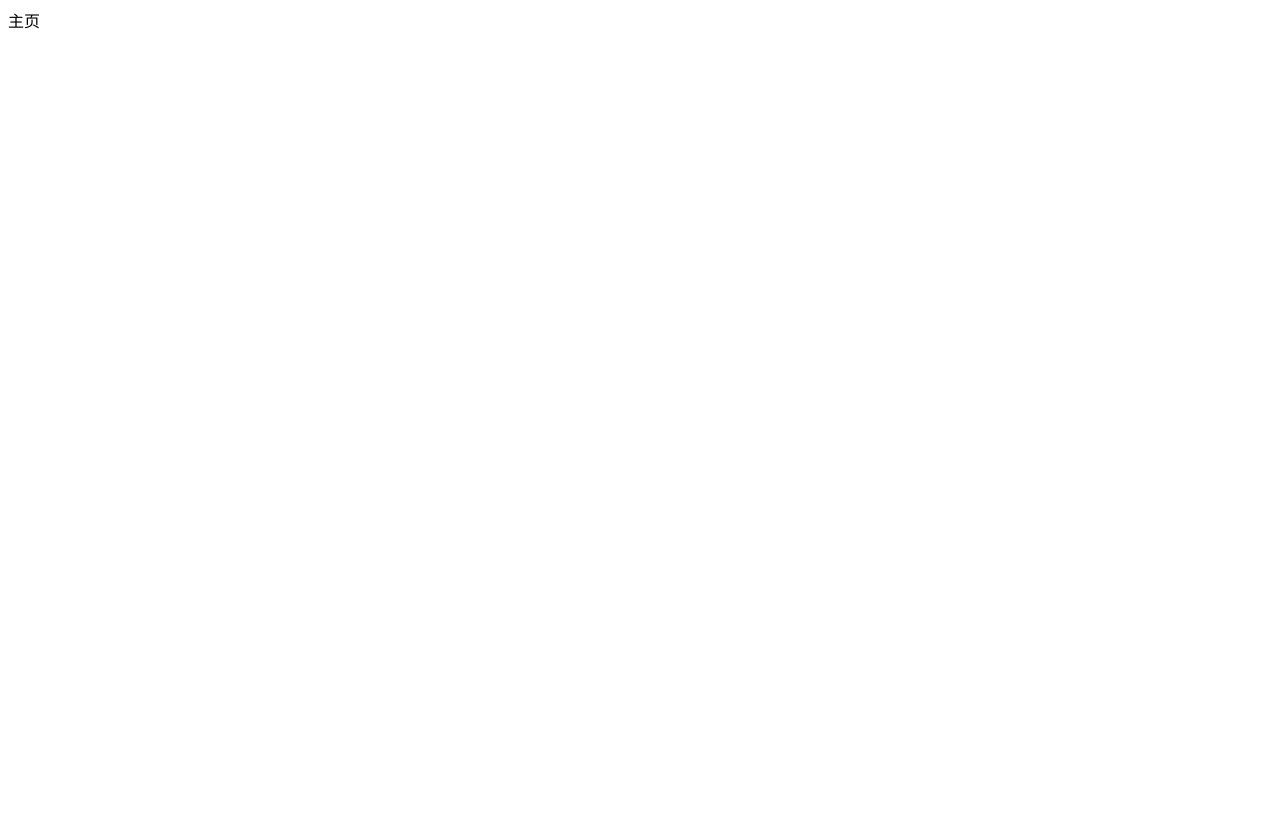
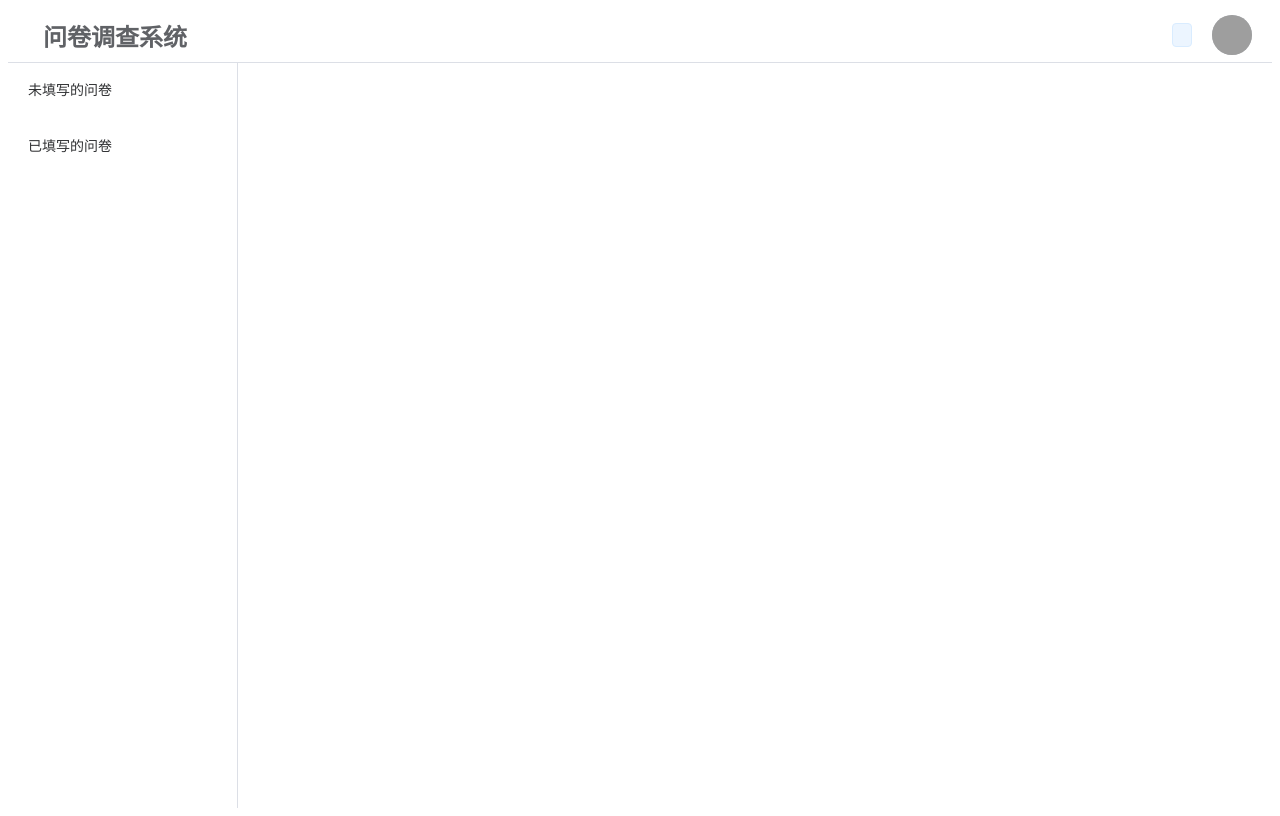
Before and after one commit to PwwwLe/EasySurvey-frontend, a Vue app: page /index in a window 1280 px wide. Built offline with nearby package versions, Linux system fonts and the light colour scheme; grey boxes are pictures that could not be loaded.

Commit message:
完成主页框架搭建

```diff
--- a/src/main.js
+++ b/src/main.js
@@ -8,6 +8,9 @@ import ECharts from 'vue-echarts';
 import { createPinia } from "pinia";
 import 'element-plus/theme-chalk/dark/css-vars.css'
 
+import ElementPlus from 'element-plus';
+import 'element-plus/dist/index.css'
+
 //createApp(App).mount('#app')
 
 axios.defaults.baseURL = "http://localhost:8080"
@@ -16,6 +19,7 @@ const app = createApp(App)
 
 app.use(createPinia())
 app.use(router)
+app.use(ElementPlus)
 
 router.beforeEach((to, from, next) => {
     /* 路由发生变化修改页面title */
--- a/src/router/index.js
+++ b/src/router/index.js
@@ -22,7 +22,27 @@ const router = createRouter({
             meta: {
                 // 页面标题title
                 title: '首页-问卷调查系统'
-            }
+            },
+            children: [
+                {
+                    path: 'completedQuestionnaire',
+                    name: 'completedQuestionnaire',
+                    meta: {
+                        // 页面标题title
+                        title: '已填写的问卷-问卷调查系统'
+                    },
+                    component: () => import('@/views/questionnaire/completedQuestionnaire.vue')
+                },
+                {
+                    path: 'unfilledQuestionnaire',
+                    name: 'unfilledQuestionnaire',
+                    meta: {
+                        // 页面标题title
+                        title: '未填写的问卷-问卷调查系统'
+                    },
+                    component: () => import('@/views/questionnaire/unfilledQuestionnaire.vue'),
+                },
+            ]
         }
     ]
 })
--- a/src/views/IndexView.vue
+++ b/src/views/IndexView.vue
@@ -1,9 +1,127 @@
 <script setup>
+
+import { logout, get } from "@/net";
+import { ref } from "vue";
+import router from "@/router";
+import { useStore } from "@/store";
+import { Location, Memo, Setting } from "@element-plus/icons-vue";
+
+const store = useStore()
+const loading = ref(true)
+
+// get('/api/account/info', (data) => {
+//     //这里使用pinia持久化数据
+//     store.user = data
+//     loading.value = false;
+// })
+
+// function userLogout() {
+//     logout(() => router.push('/'))
+// }
 
 </script>
 
 <template>
-    主页
+    <el-container style="height: 100%">
+        <el-header class="main-container-header">
+            <el-text tag="b" style="margin-left: 15px; font-size: x-large">问卷调查系统</el-text>
+            <div style="flex: 1" class="user-info">
+                <div class="profile">
+                    <div>{{ store.user.name }}<el-tag>{{ store.user.role }}</el-tag></div>
+                    <div>{{ store.user.email }}</div>
+                </div>
+                <el-avatar :src="store.avatarUrl"></el-avatar>
+            </div>
+        </el-header>
+
+        <el-container>
+            <el-aside width="230px" class="sidebar">
+                <el-menu style="height: 100%" router :default-active="$route.path">
+                    <template #title>
+                        <el-icon>
+                            <Memo />
+                        </el-icon>
+                        <span><b>调查问卷</b></span>
+                    </template>
+                    <el-menu-item index="/index/unfilledQuestionnaire">
+                        <template #title>
+                            未填写的问卷
+                        </template>
+                    </el-menu-item>
+                    <el-menu-item index="/index/completedQuestionnaire">
+                        <template #title>
+                            已填写的问卷
+                        </template>
+                    </el-menu-item>
+                </el-menu>
+            </el-aside>
+
+            <el-main style="padding: 0">
+                <el-scrollbar style="height: calc(100vh - 55px)">
+                    <router-view v-slot="{ Component }">
+                        <transition name="el-fade-in-linear" mode="out-in">
+                            <component :is="Component" style="height: 100%" />
+                        </transition>
+                    </router-view>
+                </el-scrollbar>
+            </el-main>
+        </el-container>
+    </el-container>
 </template>
 
-<style scoped></style>
+<style lang="less" scoped>
+.main-container {
+    height: 100vh;
+    width: 100vw;
+}
+
+.main-container-header {
+    border-bottom: solid 1px var(--el-border-color);
+    height: 55px;
+    display: flex;
+    align-items: center;
+    box-sizing: border-box;
+
+    .logo {
+        height: 32px;
+        align-items: center;
+    }
+
+    .user-info {
+        display: flex;
+        justify-content: flex-end;
+        align-items: center;
+
+        .profile {
+            text-align: right;
+            margin-right: 20px;
+
+            :first-child {
+                font-size: 18px;
+                font-weight: bold;
+                line-height: 20px;
+            }
+
+            :last-child {
+                font-size: 10px;
+                color: gray;
+            }
+        }
+    }
+}
+
+.sidebar {
+    position: relative;
+    overflow-y: hidden;
+    /* 隐藏垂直滚动条 */
+
+    .logoutButton {
+        position: absolute;
+        bottom: 20px;
+        /* 调整按钮距离底部的位置 */
+        left: 0;
+        width: 100%;
+        padding: 20px;
+    }
+}
+</style>
--- a/src/views/WelcomeView.vue
+++ b/src/views/WelcomeView.vue
@@ -24,11 +24,13 @@ const loginRule = {
 const loginFormRef = ref()
 
 function userLogin() {
-    loginFormRef.value.validate((isValid) => {
-        if (isValid) {
-            login(loginForm.username, loginForm.password, () => { router.push('/index') })
-        }
-    });
+    // loginFormRef.value.validate((isValid) => {
+    //     if (isValid) {
+    //         login(loginForm.username, loginForm.password, () => { router.push('/index') })
+    //     }
+    // });
+    //直接跳到主页，调试用
+    router.push('/index')
 }
 
 const isActive = ref(false);
--- /dev/null
+++ b/src/views/questionnaire/completedQuestionnaire.vue
@@ -0,0 +1,9 @@
+<script setup>
+
+</script>
+
+<template>
+    3122142
+</template>
+
+<style scoped></style>
--- /dev/null
+++ b/src/views/questionnaire/unfilledQuestionnaire.vue
@@ -0,0 +1,9 @@
+<script setup>
+
+</script>
+
+<template>
+    5235325235
+</template>
+
+<style scoped></style>
```
